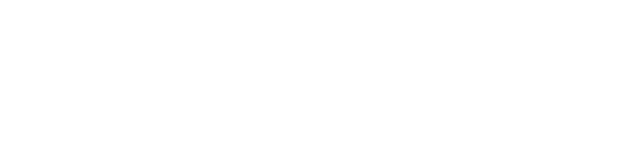
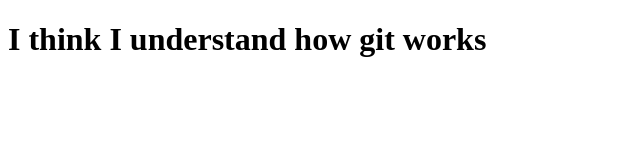
Before and after one commit to AndreyKalachikov/git_training, a plain HTML site: page index.html in a window 1280 px wide. Shown: the whole page, without its empty margins (0-640 px from the left). Drawn offline with Linux system fonts and the light colour scheme.

Commit message:
add header to html

```diff
--- a/index.html
+++ b/index.html
@@ -7,6 +7,8 @@
     <title>Document</title>
 </head>
 <body>
-
+    <header class="header">
+        <h1 class="header__title">I think I understand how git works</h1>
+    </header>
 </body>
 </html>
```
